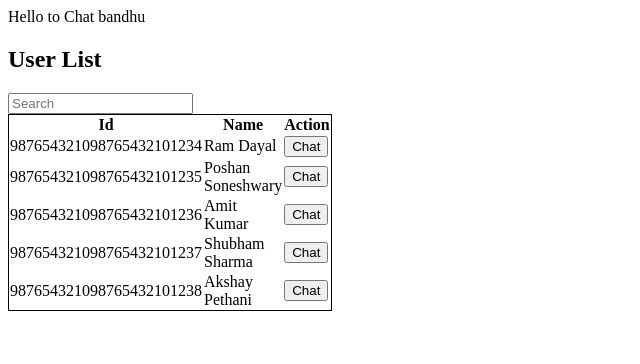
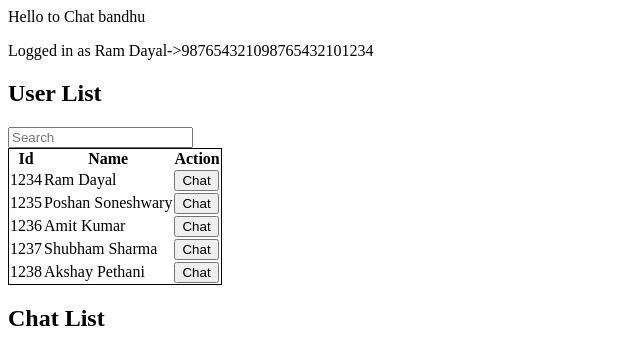
Before and after one commit to RDayalMunda/chat-socket-vue, a Vue app: page / in a window 1280 px wide. Shown: the top 364 px of the page, without its empty margins (0-640 px from the left). Built offline with nearby package versions, Linux system fonts and the light colour scheme.

Commit message:
User list changes

```diff
--- a/package.json
+++ b/package.json
@@ -9,6 +9,7 @@
     "preview": "vite preview"
   },
   "dependencies": {
+    "axios": "^1.8.4",
     "pinia": "^3.0.1",
     "vue": "^3.5.13"
   },
--- a/src/App.vue
+++ b/src/App.vue
@@ -1,14 +1,14 @@
 <template>
-  <ChatBandhu />
+  <ChatBandhu v-if="userConfig.id" />
 </template>
 <script setup>
-import { provide } from "vue";
+import { provide, watch } from "vue";
 import ChatBandhu from "./components/ChatBandhu.vue";
 import { searchInArray } from "./utility/helpers";
 
 const props = defineProps({
-  getUserConfig: {
-    type: Function,
+  userConfig: {
+    type: Object,
     // required: true, // not required in dev
     default: () => ({
       id:
@@ -43,11 +43,22 @@ const props = defineProps({
           name: "Akshay Pethani",
         },
       ];
-      console.log("userList in props", userList);
       return searchInArray(userList, searchQueryString);
     },
   },
 });
 
+watch(
+  () => props.userConfig,
+  () => {
+    if (props.userConfig.id) {
+      console.log("Chat Bandhu Started");
+    } else {
+      console.log("Chat Bandhu Stopped");
+    }
+  },
+  { immediate: true }
+);
+
 provide("mainProps", props);
 </script>
--- a/src/components/ChatBandhu.vue
+++ b/src/components/ChatBandhu.vue
@@ -1,8 +1,25 @@
 <template>
   <div>Hello to Chat bandhu</div>
-  <UserList />
+  <p>Logged in as {{ userConfig.name }}->{{ userConfig.id }}</p>
+  <UserList ref="userListRef" @openChat="openChat" />
+  <ChatList ref="chatListRef"  />
 </template>
 
 <script setup>
 import UserList from "./UserList.vue";
+import ChatList from "./ChatList.vue";
+import { computed, inject, ref } from "vue";
+
+const mainProps = inject("mainProps");
+const userConfig = computed(() => mainProps.userConfig);4
+
+
+const userListRef = ref(null);
+const chatListRef = ref(null);
+
+
+
+function openChat(groupData) {
+  console.log("groupData", groupData);
+}
 </script>
--- /dev/null
+++ b/src/components/ChatList.vue
@@ -0,0 +1,27 @@
+<template>
+  <div>
+    <h2>Chat List</h2>
+  </div>
+</template>
+<script setup>
+import { inject, onMounted, ref } from "vue";
+import api from "@/utility/api";
+
+const chatList = ref([]); //chat list is the list of the groups the user has created or joined
+const mainProps = inject("mainProps");
+const userConfig = mainProps.userConfig;
+
+async function getAllChats() {
+  try{
+    const response = await api.post("/group/check-personal-group");
+    console.log('response',response.data)
+    // chatList.value = response.data;
+  }catch(err){
+    console.log(err)
+  }
+}
+
+onMounted(() => {
+  // getAllChats()
+});
+</script>
--- a/src/components/UserList.vue
+++ b/src/components/UserList.vue
@@ -1,5 +1,5 @@
 <template>
-  <div style="width: 50%;">
+  <div style="width: 50%">
     <h2>User List</h2>
     <input
       type="text"
@@ -7,7 +7,7 @@
       placeholder="Search"
       @input="searchUser"
     />
-    <table style="width: 50%; border: 1px solid black; border-collapse: collapse;">
+    <table style="border: 1px solid black; border-collapse: collapse">
       <thead>
         <tr>
           <th>Id</th>
@@ -16,8 +16,8 @@
         </tr>
       </thead>
       <tbody>
-        <tr v-for="user in userList" :key="user.id">
-          <td>{{ user.id }}</td>
+        <tr v-for="(user, index) in userList" :key="user.id">
+          <td>{{ user.id.slice(20) }}</td>
           <td>{{ user.name }}</td>
           <td>
             <button @click="startChat(user)">Chat</button>
@@ -28,24 +28,46 @@
   </div>
 </template>
 <script setup>
-import { inject, onMounted, ref } from "vue";
+import { computed, inject, onMounted, ref } from "vue";
+import api from "@/utility/api";
+
+const mainProps = inject("mainProps");
+const emit = defineEmits(["openChat"]);
 
 const searchQuery = ref("");
 const userList = ref([]);
+const isLoading = ref(false);
 
-const mainProps = inject("mainProps");
+const userConfig = computed( ()=> mainProps.userConfig );
 
-function startChat(user) {
-  console.log("to start chat with user", user);
+async function startChat(user) {
+  if (isLoading.value) {
+    return;
+  }
+  try {
+    isLoading.value = true;
+    const payload = {
+      users: [
+        { id: userConfig.value.id, name: userConfig.value.name },
+        { id: user.id, name: user.name }
+      ]
+    }
+    const response = await api.post("/group/check-personal-group", payload);
+    if (response.data.status === "success") {
+      emit("openChat", response.data.groupData);
+    }
+  } catch (err) {
+    console.log(err);
+  } finally {
+    isLoading.value = false;
+  }
 }
 
 function searchUser() {
   userList.value = mainProps.getUsersList(searchQuery.value);
-  console.log("userList", userList.value);
 }
 
 onMounted(() => {
-  console.log("mainProps", mainProps);
   searchUser();
 });
 </script>
--- /dev/null
+++ b/src/utility/api.js
@@ -0,0 +1,7 @@
+import axios from "axios";
+
+const api = axios.create({
+  baseURL: import.meta.env.VITE_API_URL,
+});
+
+export default api;
--- a/src/utility/helpers.js
+++ b/src/utility/helpers.js
@@ -11,6 +11,5 @@ export function searchInArray(array, queryString, searchKey = "name") {
       filteredArray.push(user);
     }
   }
-  console.log("after search in array", filteredArray);
   return filteredArray;
 }
```
Also changed, not shown: src/components/GroupList.vue (deleted), 2 other files (tests, documents, lock files or other folders).
